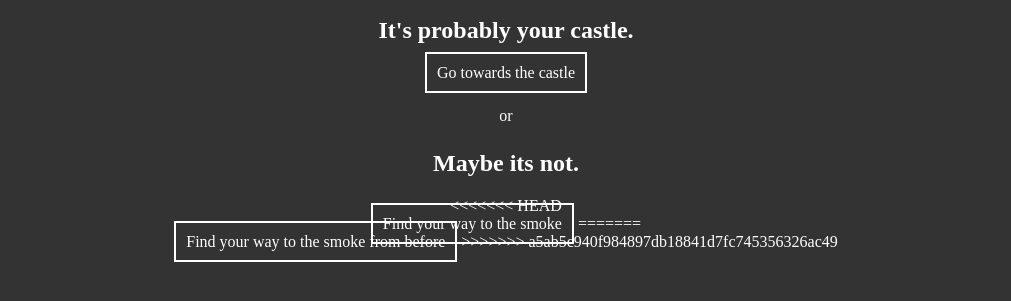
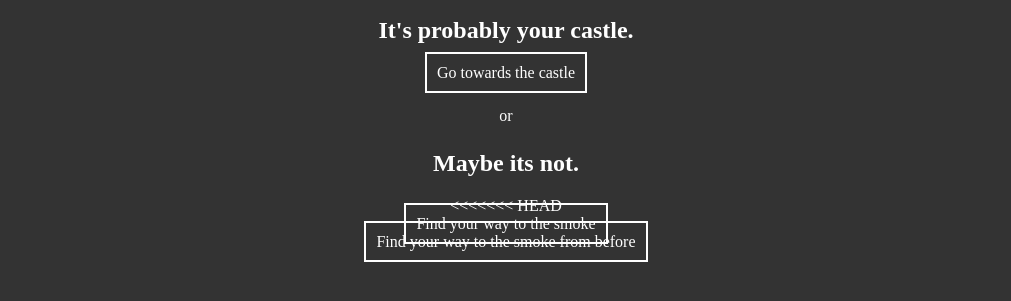
Before and after one commit to 2022michaelh/text-game, a plain HTML site: page afterfight.html in a window 1280 px wide. Shown: the part 305-606 px from the top of the page, without its empty margins (134-1145 px from the left). Drawn offline with nearby package versions, Linux system fonts and the light colour scheme.

Commit message:
Update afterfight.html

```diff
--- a/afterfight.html
+++ b/afterfight.html
@@ -21,10 +21,8 @@
 <<<<<<< HEAD
 <div class="animated flipInX delay-custom">
 <a class="decision" href=".html">Find your way to the smoke</a>
-=======
 <div class="animated flipInX delay-1s">
 <a class="decision" href="walktosmoke.html">Find your way to the smoke from before</a>
->>>>>>> a5ab5c940f984897db18841d7fc745356326ac49
 </div>
 </div>
 </body>
```
